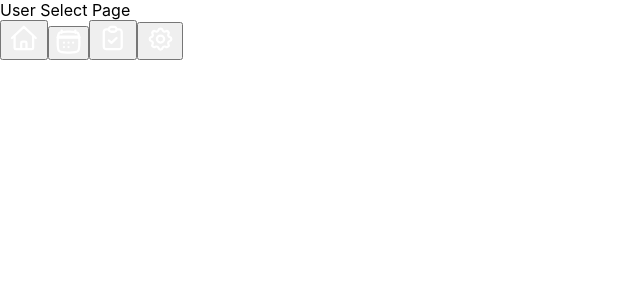
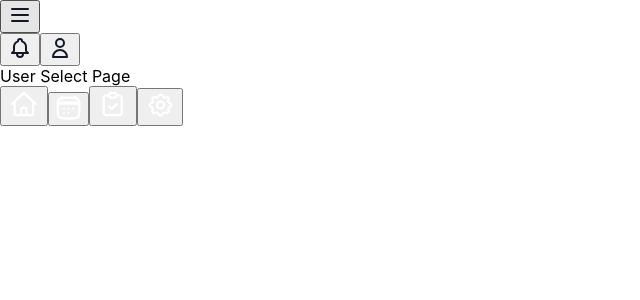
Before and after one commit to QuanNguyenDong/roomie, a React (Create React App) app in the folder frontend/: page /tasks in a window 1280 px wide. Shown: the top 300 px of the page, without its empty margins (0-640 px from the left). Built offline with nearby package versions, Linux system fonts and the light colour scheme; the HTML template or start-up script is replaced by a standard one.

Commit message:
added Topbar

```diff
--- a/frontend/src/App.js
+++ b/frontend/src/App.js
@@ -1,6 +1,7 @@
 import React, { Fragment } from "react";
 import { HashRouter as Router, Route, Routes } from "react-router-dom";
 
+import Topbar from './components/Topbar';
 import Navbar from './components/Navbar';
 
 import UserSelect from './pages/UserSelect';
@@ -12,6 +13,7 @@ function App() {
   return (
     <Router>
       <Fragment>
+        <Topbar/>
         <Routes>
           <Route path="/" element={<UserSelect />} />
           <Route path="/home" element={<Home />} />
--- /dev/null
+++ b/frontend/src/components/Topbar.js
@@ -0,0 +1,37 @@
+import React, { useState, useEffect } from 'react';
+import { useNavigate } from 'react-router-dom';
+
+import '../index.css';
+
+import Hamburger from '../svgs/Topbar/Hamburger';
+import Notif from '../svgs/Topbar/Notif';
+import Profile from '../svgs/Topbar/Profile';
+
+const Topbar = ({ }) => {
+    const navigate = useNavigate();
+
+    return (
+        <div className="flex justify-center mb-16">
+            <div className="fixed top-0 w-[500px] h-[50px] px-7 pt-4">
+                <div className="text-black flex flex-row justify-between">
+                    <div class="">
+                        <button onClick={() => navigate('/home')}>
+                            <Hamburger className='icon' fill="#111827" />
+                        </button>
+                    </div>
+
+                    <div class="space-x-2.5">
+                        <button onClick={() => navigate('/home')}>
+                            <Notif className='icon' fill="#111827" />
+                        </button>
+                        <button onClick={() => navigate('/home')}>
+                            <Profile className='icon' fill="#111827" />
+                        </button>
+                    </div>
+                </div>
+            </div>
+        </div>
+    );
+}
+
+export default Topbar;
--- /dev/null
+++ b/frontend/src/svgs/Topbar/Hamburger.js
@@ -0,0 +1,25 @@
+import React from "react";
+
+const Icon = (props) => {
+    return (
+        <div className="transition-opacity duration-10 opacity-100 hover:opacity-50">
+            <svg
+                xmlns="http://www.w3.org/2000/svg"
+                width="24"
+                height="24"
+                fill="none"
+                viewBox="0 0 24 24"
+            >
+                <path
+                    stroke={props.fill}
+                    strokeLinecap="round"
+                    strokeLinejoin="round"
+                    strokeWidth="2"
+                    d="M4 6h16M4 12h16M4 18h16"
+                ></path>
+            </svg>
+        </div>
+    );
+}
+
+export default Icon;
--- /dev/null
+++ b/frontend/src/svgs/Topbar/Notif.js
@@ -0,0 +1,25 @@
+import React from "react";
+
+const Icon = (props) => {
+    return (
+        <div className="transition-opacity duration-10 opacity-100 hover:opacity-50">
+            <svg
+                xmlns="http://www.w3.org/2000/svg"
+                width="24"
+                height="24"
+                fill="none"
+                viewBox="0 0 24 24"
+            >
+                <path
+                    stroke={props.fill}
+                    strokeLinecap="round"
+                    strokeLinejoin="round"
+                    strokeWidth="2"
+                    d="M15 17h5l-1.405-1.405A2.032 2.032 0 0118 14.158V11a6.002 6.002 0 00-4-5.659V5a2 2 0 10-4 0v.341C7.67 6.165 6 8.388 6 11v3.159c0 .538-.214 1.055-.595 1.436L4 17h5m6 0v1a3 3 0 11-6 0v-1m6 0H9"
+                ></path>
+            </svg>
+        </div>
+    );
+}
+
+export default Icon;
--- /dev/null
+++ b/frontend/src/svgs/Topbar/Profile.js
@@ -0,0 +1,25 @@
+import React from "react";
+
+const Icon = (props) => {
+    return (
+        <div className="transition-opacity duration-10 opacity-100 hover:opacity-50">
+            <svg
+                xmlns="http://www.w3.org/2000/svg"
+                width="24"
+                height="24"
+                fill="none"
+                viewBox="0 0 24 24"
+            >
+                <path
+                    stroke={props.fill}
+                    strokeLinecap="round"
+                    strokeLinejoin="round"
+                    strokeWidth="2"
+                    d="M16 7a4 4 0 11-8 0 4 4 0 018 0zM12 14a7 7 0 00-7 7h14a7 7 0 00-7-7z"
+                ></path>
+            </svg>
+        </div>
+    );
+}
+
+export default Icon;
```
